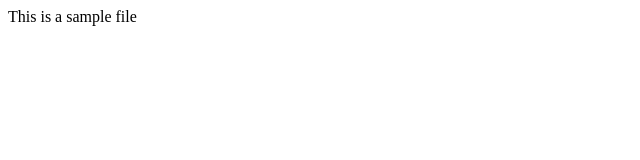
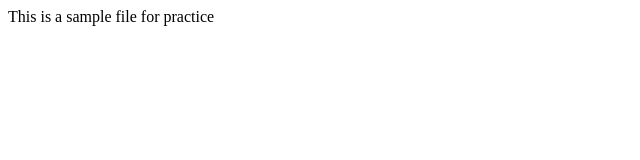
Before and after one commit to shan785/demo, a plain HTML site: page index.html in a window 1280 px wide. Shown: the full height of the page, 0-640 px from the left. Drawn offline with Linux system fonts and the light colour scheme.

Commit message:
modification

```diff
--- a/index.html
+++ b/index.html
@@ -6,6 +6,6 @@
     <title>Git demo</title>
 </head>
 <body>
-    This is a sample file
+    This is a sample file for practice
 </body>
 </html>
```
